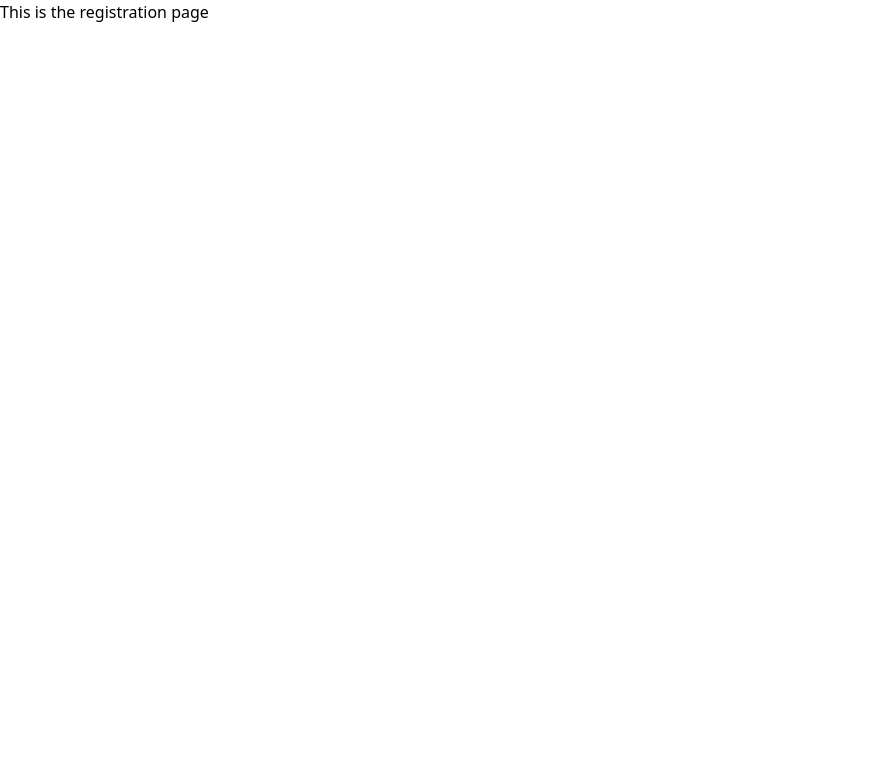
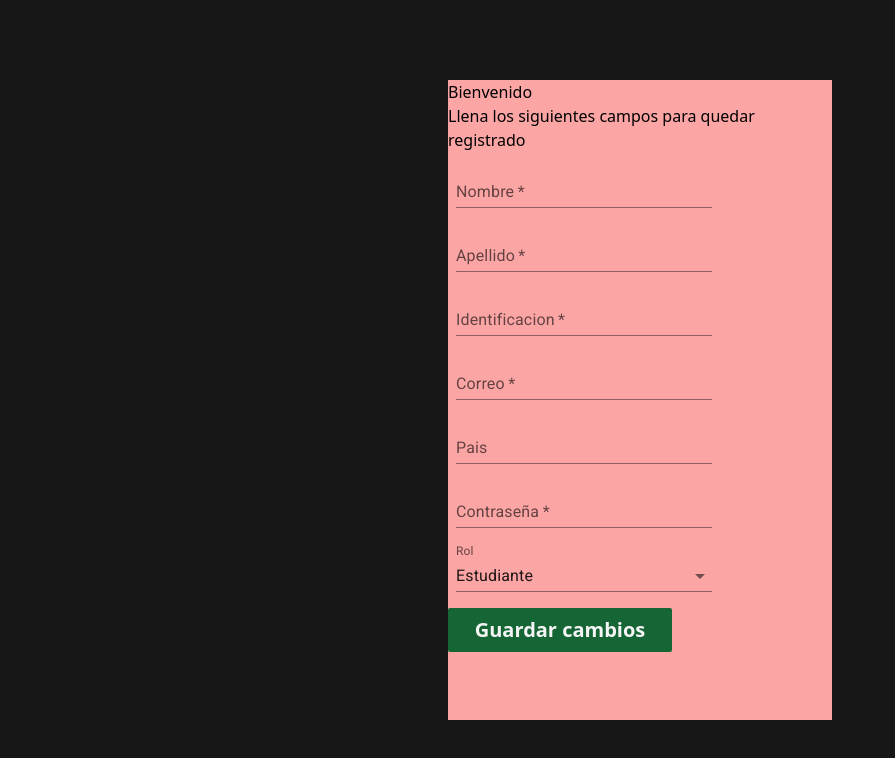
Before and after one commit to Jhoce-Team/research-project-management-front, a React (Create React App) app: page /ingress/registration in a window 1280 px wide. Shown: the top 758 px of the page, without its empty margins (0-895 px from the left). Built offline with nearby package versions, Linux system fonts and the light colour scheme.

Commit message:
Agregando formulario base para el registro

```diff
--- a/src/layouts/Logged.jsx
+++ b/src/layouts/Logged.jsx
@@ -3,7 +3,7 @@ import { Outlet } from "react-router-dom";
 
 const Ingress = () => {
   return (
-    <div>
+    <div className="w-screen h-screen bg-color6">
       <Outlet />
     </div>
   );
--- a/src/pages/Registration.jsx
+++ b/src/pages/Registration.jsx
@@ -1,7 +1,87 @@
 import React from "react";
+import GeneralInput from "../components/GeneralInput";
+import useFormData from "../hooks/useFormData";
+import { FormControl } from "@mui/material";
+import { InputLabel } from "@mui/material";
+import { NativeSelect } from "@mui/material";
 
 const Registration = () => {
-  return <div>This is the registration page</div>;
+  const { form, formData, updateFormData } = useFormData();
+
+  const submitForm = () => {
+    console.log("hi");
+  };
+
+  return (
+    <main class="w-full h-full flex justify-center items-center">
+      <div className="h-4/5 w-96 bg-red-300">
+        <h3>Bienvenido</h3>
+        <div>Llena los siguientes campos para quedar registrado</div>
+        <form
+          ref={form}
+          onSubmit={submitForm}
+          onChange={updateFormData}
+          className="w-2/3"
+        >
+          <div>
+            <GeneralInput
+              label={"Nombre"}
+              name={"userName"}
+              type={"text"}
+              required={true}
+            />
+            <GeneralInput
+              label={"Apellido"}
+              name={"userLastName"}
+              type={"text"}
+              required={true}
+            />
+            <GeneralInput
+              label={"Identificacion"}
+              name={"identification"}
+              type={"text"}
+              required={true}
+            />
+            <GeneralInput
+              label={"Correo"}
+              name={"email"}
+              type={"email"}
+              required={true}
+            />
+            <GeneralInput
+              label={"Pais"}
+              name={"country"}
+              type={"text"}
+              required={false}
+            />
+            <GeneralInput
+              label={"Contraseña"}
+              name={"password"}
+              type={"password"}
+              required={true}
+            />
+            <FormControl variant="standard" sx={{ m: 1, width: "100%" }}>
+              <InputLabel variant="standard" htmlFor="rol">
+                Rol
+              </InputLabel>
+              <NativeSelect name="rol">
+                <option value="ESTUDIANTE">Estudiante</option>
+                <option value="LIDER">Lider</option>
+                <option value="ADMINISTRADOR">Administrador</option>
+              </NativeSelect>
+            </FormControl>
+          </div>
+          <button
+            type="submit"
+            // disabled={Object.keys(formData).length === 0}
+            className="px-3 py-2 bg-green-800 text-gray-100 rounded-sm font-bold text-xl mt-2 w-56 disabled:opacity-30 disabled:cursor-default hover:bg-green-700"
+          >
+            Guardar cambios
+          </button>
+        </form>
+      </div>
+    </main>
+  );
 };
 
 export default Registration;
```
